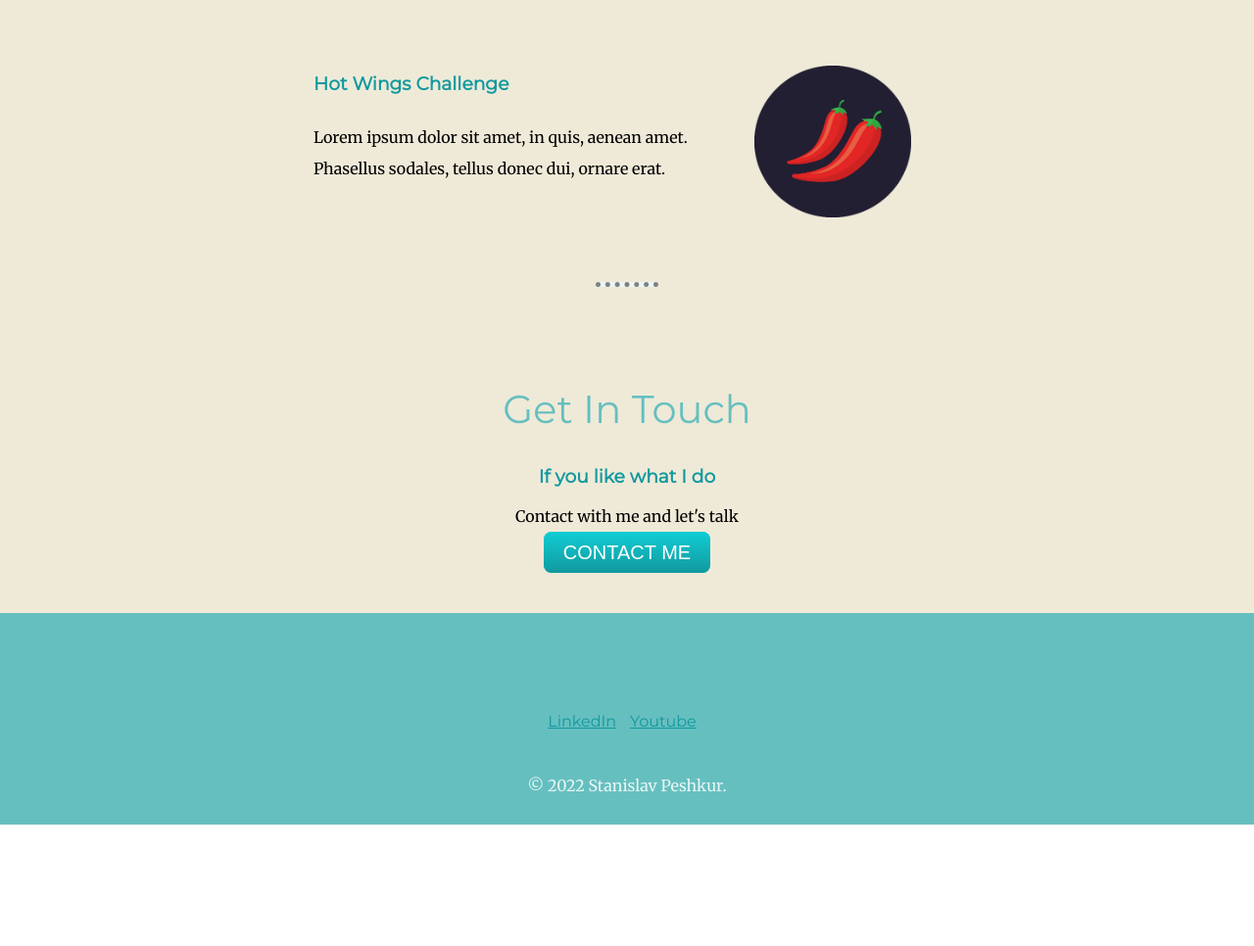
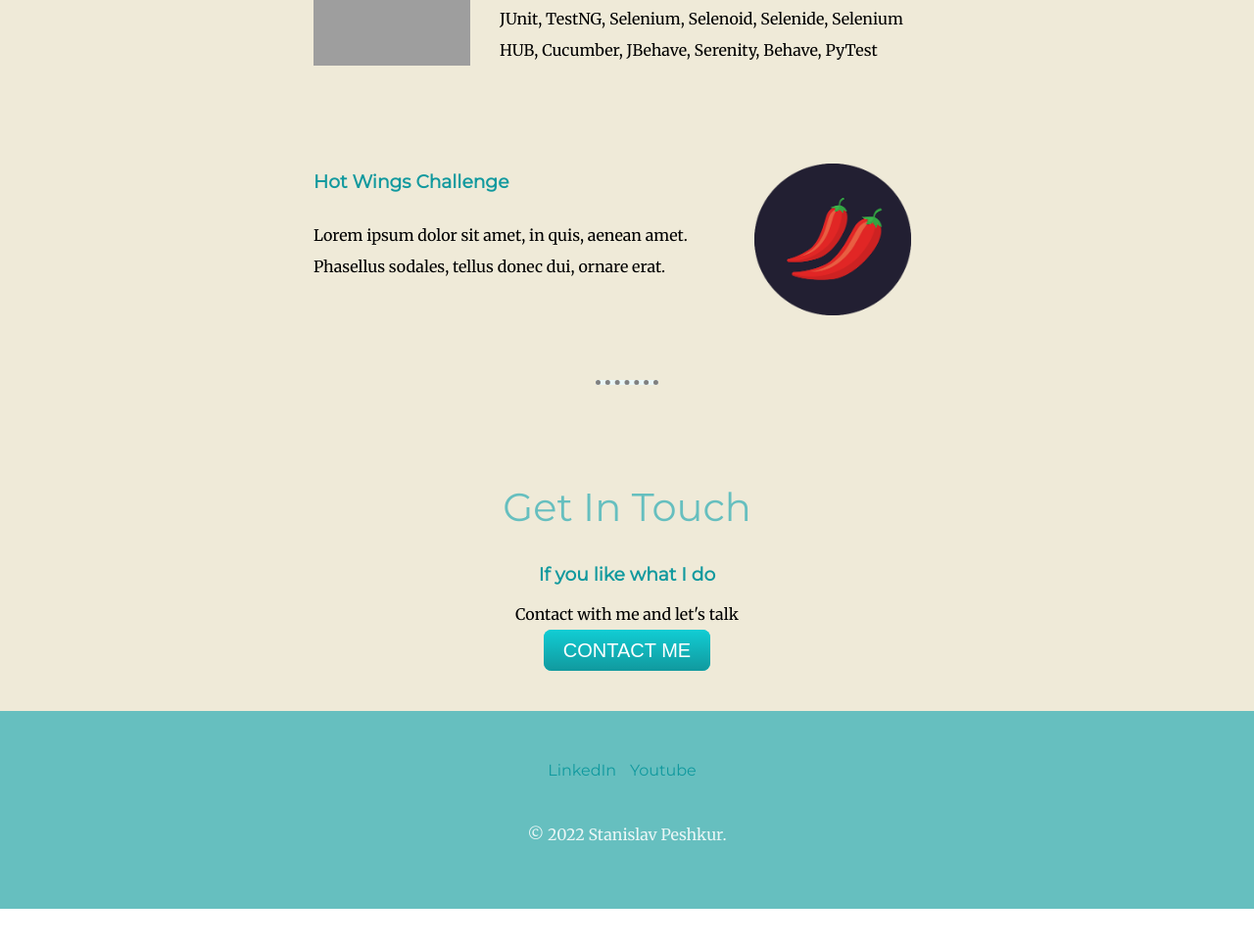
Before and after one commit to antikillaa/antikillaa.github.io, a plain HTML site: page index.html in a window 1280 px wide. Shown: the part 1870-2836 px from the top of the page at 98% size. Before the commit the page ends 2728 px from the top, so only its background shows below. Drawn offline with Linux system fonts and the light colour scheme; grey boxes are pictures that could not be loaded; a web font is replaced by a local one.

Commit message:
updated site

```diff
--- a/css/styles.css
+++ b/css/styles.css
@@ -2,6 +2,7 @@ body {
     margin: 0;
     text-align: center;
     font-family: 'Merriweather', serif;
+
 }
 
 h1 {
@@ -27,7 +28,13 @@ h3, a {
 }
 
 a {
-    font-family: 'Montserrat', sans-serif;
+  font-family: 'Montserrat', sans-serif;
+  margin: 10px 20px;
+  text-decoration: none;
+  }
+
+a:hover {
+  color: #EAF6F6;
 }
 
 h3 {
@@ -43,12 +50,12 @@ h3 {
 
 .bottom-container {
     background-color: #66BFBF;
-    position: relative;
-    padding-top: 100px;
+    padding: 50px 0 20px;
 }
 
 .middle-container {
     background-color: #EFEAD8;
+    margin: 100px 0;
 
 }
 
```
